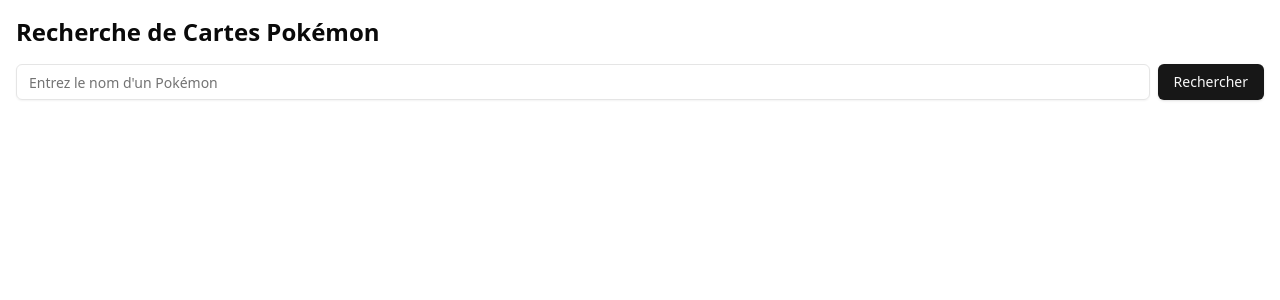
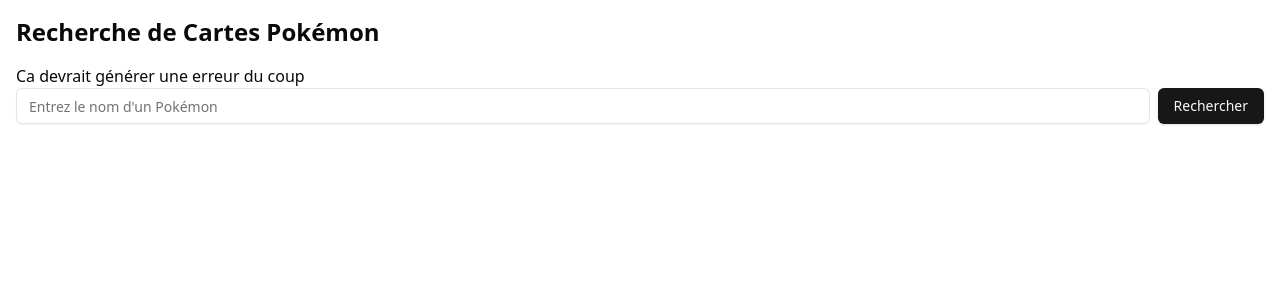
Before and after one commit to Skitroz/pokemon-react, a React (Vite) app: page / in a window 1280 px wide. Shown: the top 300 px of the page. Built offline with nearby package versions, Linux system fonts and the light colour scheme.

Commit message:
Test: error ts & build

```diff
--- a/src/App.tsx
+++ b/src/App.tsx
@@ -132,6 +132,7 @@
   return (
     <div className="container mx-auto p-4">
       <h1 className="text-2xl font-bold mb-4">Recherche de Cartes Pokémon</h1>
+      <span>{text}</span>
       <div className="flex space-x-2 mb-4">
         <Input
           type="text"
```
